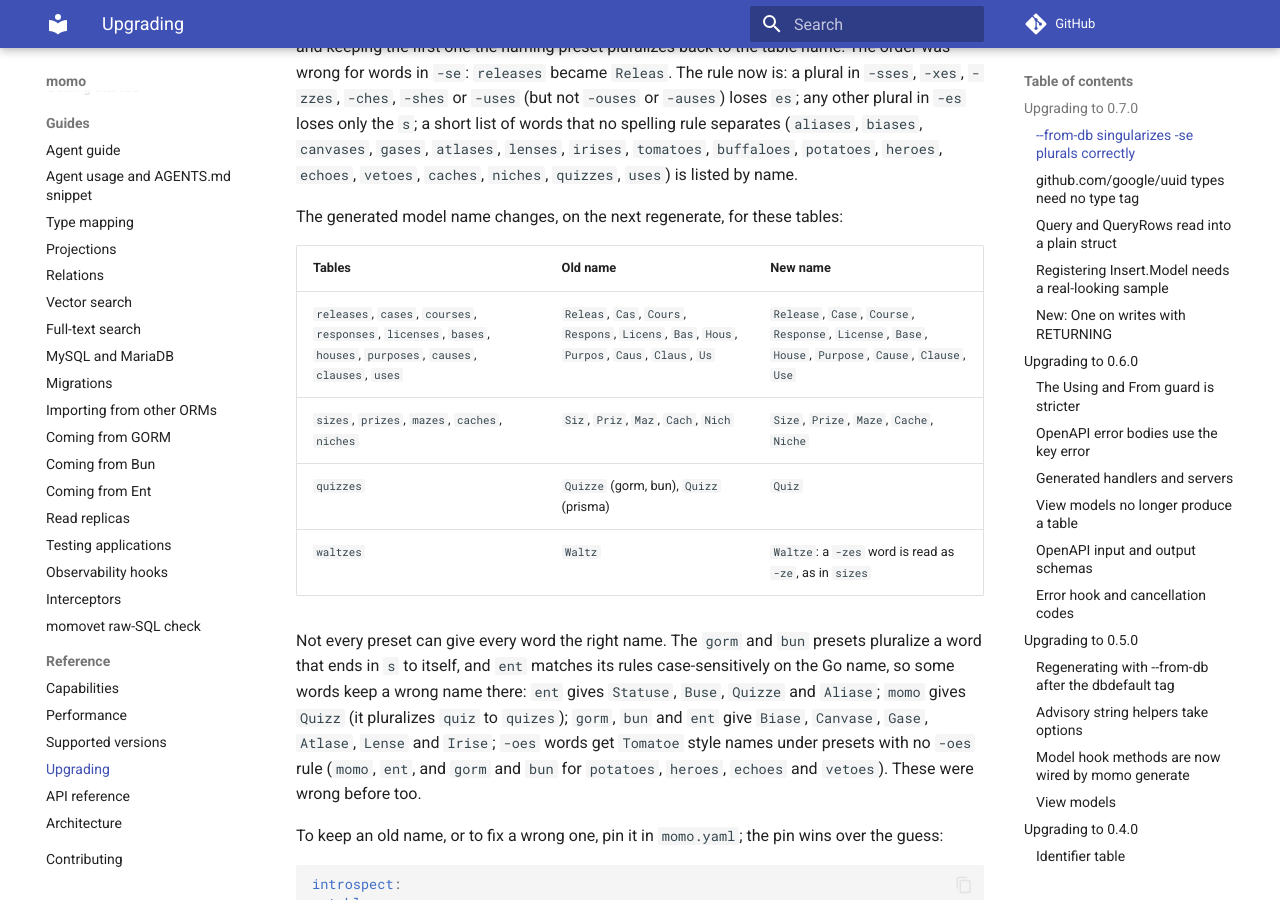
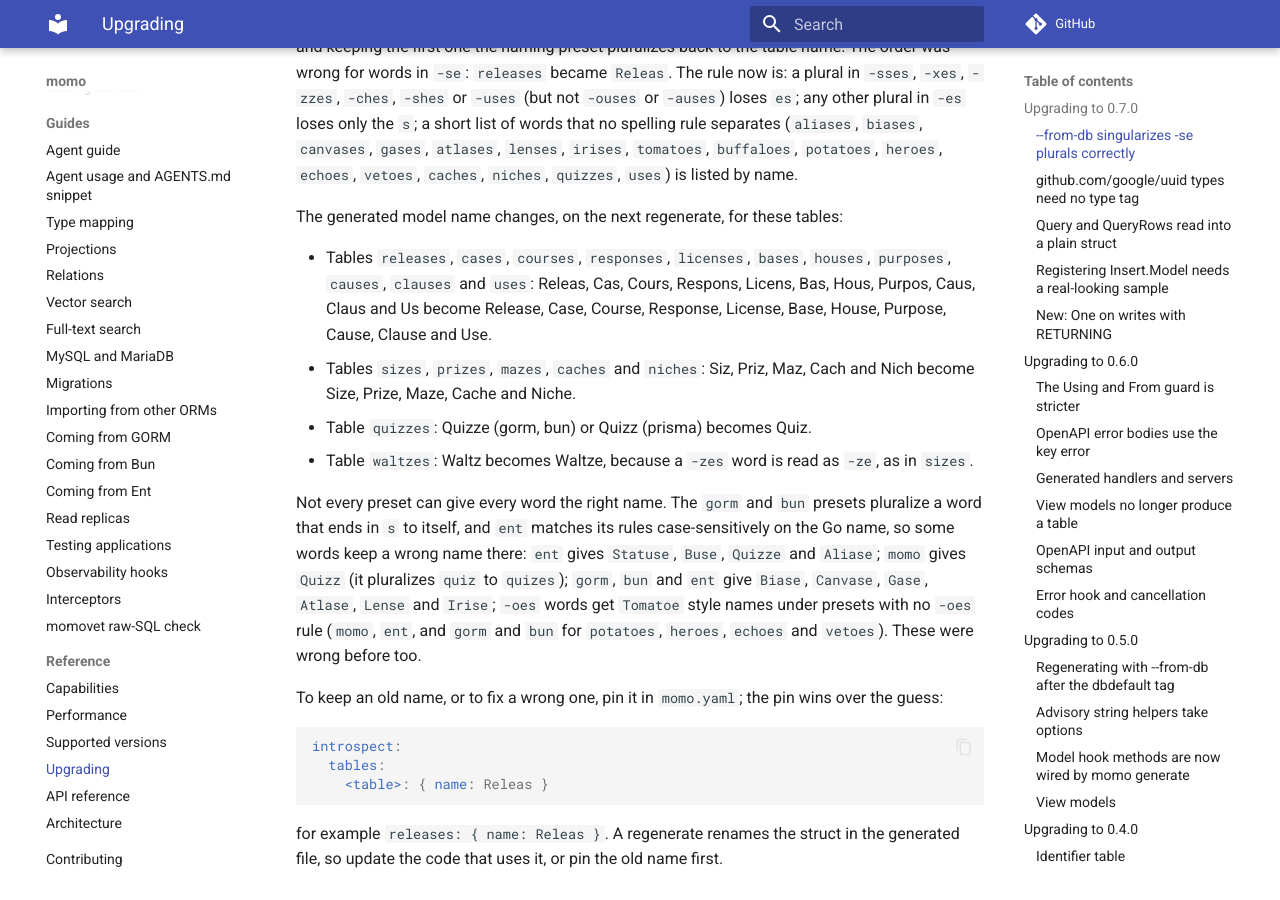
Before and after one commit to azrtydxb/momo, an MkDocs documentation site: the page built from docs/upgrading.md, in a window 1280 px wide and 900 px high, scrolled down 385 px. Built offline with MkDocs 1.6.1 and Material for MkDocs 9.7.7, drawn with Linux system fonts in a browser that asks for light colours; comment, search, counter and statistics services are not loaded; the version menu is left out.

Commit message:
docs(upgrading): list changed singularizer names as bullets, not bare exported names in a table

```diff
--- a/docs/upgrading.md
+++ b/docs/upgrading.md
@@ -21,12 +21,15 @@ spelling rule separates (`aliases`, `biases`, `canvases`, `gases`, `atlases`,
 
 The generated model name changes, on the next regenerate, for these tables:
 
-| Tables                                                                                                              | Old name                                                                                      | New name                                                                                                 |
-| ------------------------------------------------------------------------------------------------------------------- | --------------------------------------------------------------------------------------------- | -------------------------------------------------------------------------------------------------------- |
-| `releases`, `cases`, `courses`, `responses`, `licenses`, `bases`, `houses`, `purposes`, `causes`, `clauses`, `uses` | `Releas`, `Cas`, `Cours`, `Respons`, `Licens`, `Bas`, `Hous`, `Purpos`, `Caus`, `Claus`, `Us` | `Release`, `Case`, `Course`, `Response`, `License`, `Base`, `House`, `Purpose`, `Cause`, `Clause`, `Use` |
-| `sizes`, `prizes`, `mazes`, `caches`, `niches`                                                                      | `Siz`, `Priz`, `Maz`, `Cach`, `Nich`                                                          | `Size`, `Prize`, `Maze`, `Cache`, `Niche`                                                                |
-| `quizzes`                                                                                                           | `Quizze` (gorm, bun), `Quizz` (prisma)                                                        | `Quiz`                                                                                                   |
-| `waltzes`                                                                                                           | `Waltz`                                                                                       | `Waltze`: a `-zes` word is read as `-ze`, as in `sizes`                                                  |
+- Tables `releases`, `cases`, `courses`, `responses`, `licenses`, `bases`,
+  `houses`, `purposes`, `causes`, `clauses` and `uses`: Releas, Cas, Cours,
+  Respons, Licens, Bas, Hous, Purpos, Caus, Claus and Us become Release, Case,
+  Course, Response, License, Base, House, Purpose, Cause, Clause and Use.
+- Tables `sizes`, `prizes`, `mazes`, `caches` and `niches`: Siz, Priz, Maz,
+  Cach and Nich become Size, Prize, Maze, Cache and Niche.
+- Table `quizzes`: Quizze (gorm, bun) or Quizz (prisma) becomes Quiz.
+- Table `waltzes`: Waltz becomes Waltze, because a `-zes` word is read as `-ze`,
+  as in `sizes`.
 
 Not every preset can give every word the right name. The `gorm` and `bun`
 presets pluralize a word that ends in `s` to itself, and `ent` matches its
```
